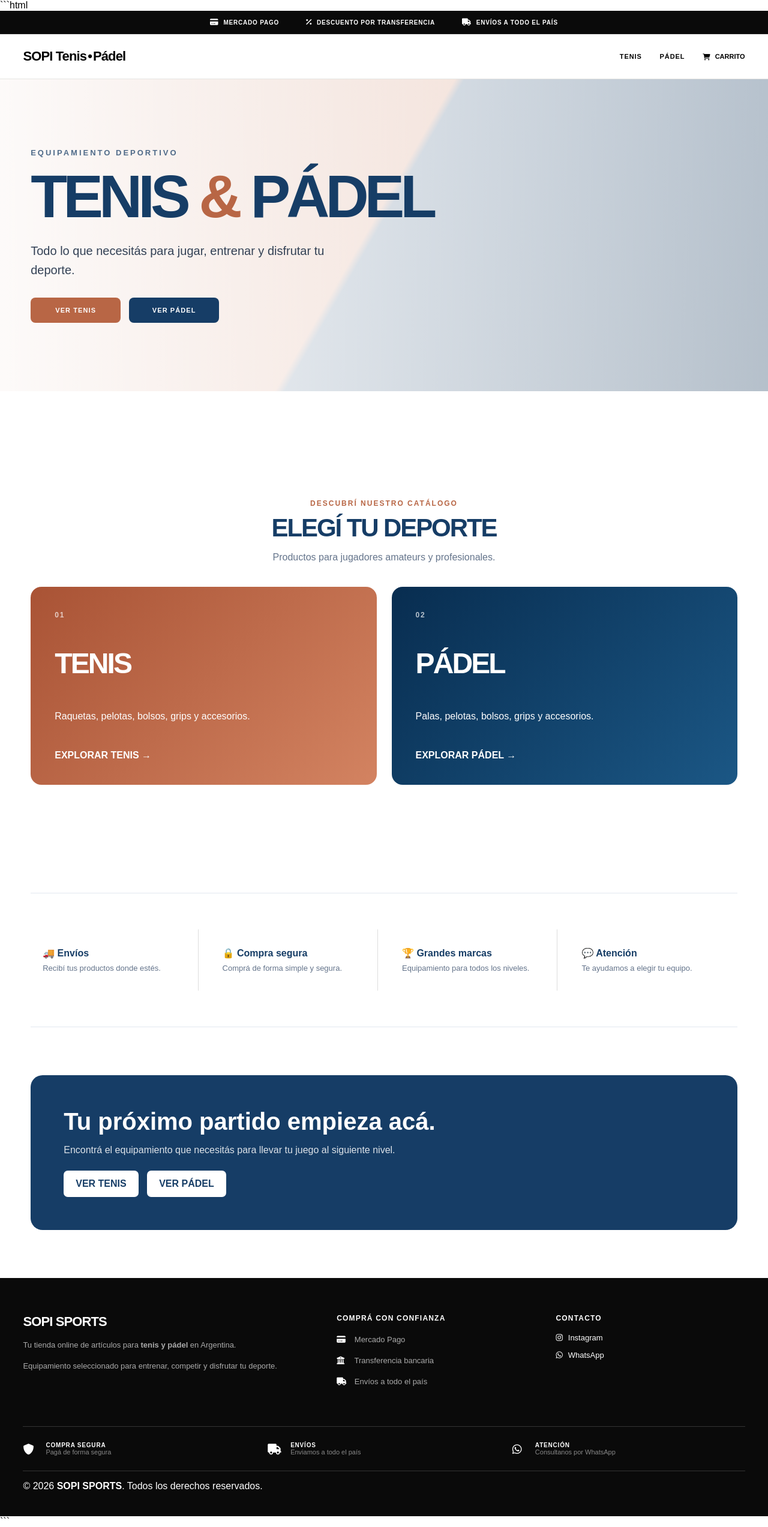
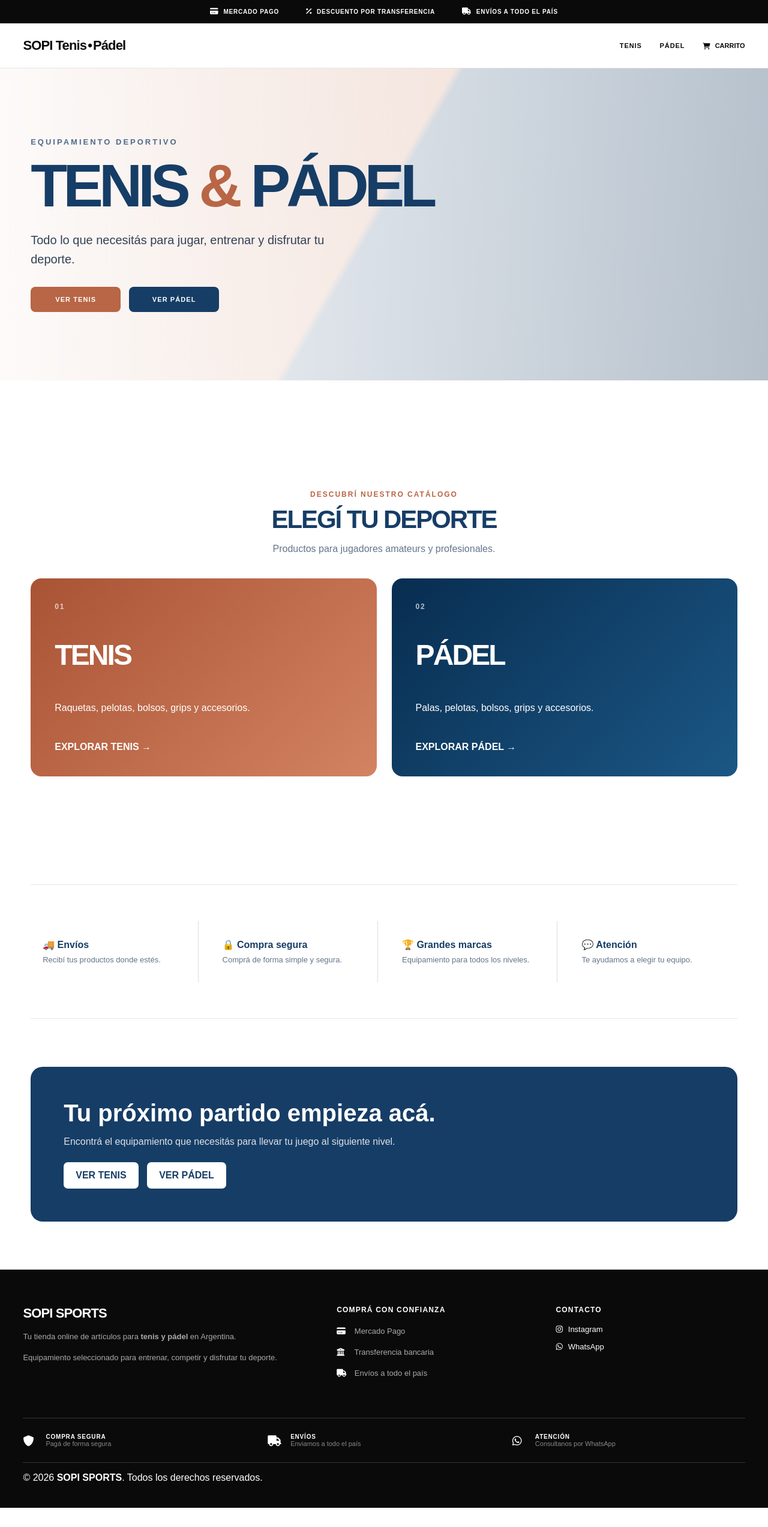
Before and after one commit to marian134/sopitenispadel, a Flask app: page / in a window 1280 px wide. Shown: the whole page at 60% size. After the commit the page ends 2513 px from the top, so only its background shows below. Run offline with Flask 3, Linux system fonts and the light colour scheme.

Commit message:
Corrige bloques de codigo visibles

````diff
--- a/static/css/style.css
+++ b/static/css/style.css
@@ -1,4 +1,3 @@
-```css
 /* =========================================================
    SOPI SPORTS — TENIS • PÁDEL
    STYLE.CSS — VERSIÓN UNIFICADA
--- a/templates/base.html
+++ b/templates/base.html
@@ -1,4 +1,3 @@
-```html
 <!doctype html>
 <html lang="es">
 <head>
@@ -251,4 +250,3 @@
 
 </body>
 </html>
-```
````
